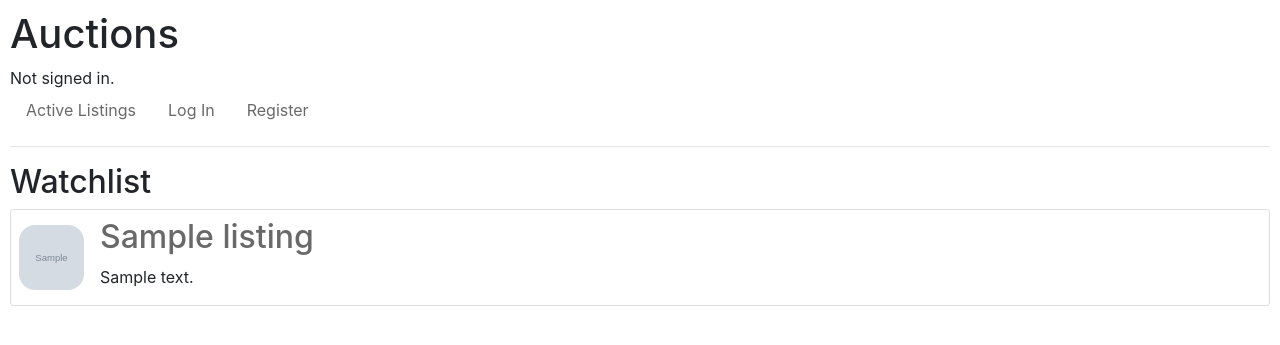
After one commit to mtmahe/commerce, a Django app: page /watchlist/ in a window 1280 px wide. The commit adds this page. Shown: the top 345 px of the page. Run offline with Django 3.2, Linux system fonts and the light colour scheme; tables that the repository leaves empty hold one stand-in row (values such as "Sample post"); grey boxes marked "Sample" are stand-in pictures; some libraries are stand-ins or nearby versions.

Commit message:
Added watchlist.html fixed watchlist toggle

```diff
--- a/auctions/models.py
+++ b/auctions/models.py
@@ -93,4 +93,7 @@ class Watchlist(models.Model):
     user = models.ForeignKey(User, on_delete=models.CASCADE, related_name="the_watcher")
 
     def __str__(self):
-        return f"{self.watcher.username} watching {self.listing.id}"
+        return f"{self.user.username} watching {self.listing.id}"
+
+    def get_absolute_url(self):
+        return reverse('watchlist-view', kwargs={'pk': self.pk})
--- a/auctions/templates/auctions/layout.html
+++ b/auctions/templates/auctions/layout.html
@@ -25,6 +25,9 @@
                     <a class="nav-link" href="{% url 'listing-create' %}">Create</a>
                 </li>
                 <li class="nav-item">
+                  <a class="nav-link" href="{% url 'watchlist-view' %}">Watchlist</a>
+                </li>
+                <li class="nav-item">
                     <a class="nav-link" href="{% url 'logout' %}">Log Out</a>
                 </li>
             {% else %}
--- /dev/null
+++ b/auctions/templates/auctions/watchlist.html
@@ -0,0 +1,16 @@
+{% extends "auctions/layout.html" %}
+
+{% block body %}
+    <h2>Watchlist</h2>
+    {% for watch in watches %}
+      <article class="media content-section">
+        <img class="index-image align-self-center" src="{{ watch.listing.image_url }}" alt="Item image.">
+        <div class="media-body listing-body">
+          <h2 class="article-title"><a href="listing/{{ watch.listing.pk }}">{{ watch.listing.title }}</a></h2>
+          <p>{{ watch.listing.description }}</p>
+        </div>
+      </article>
+    {% empty %}
+      <p>You aren't watching anything yet...</p>
+    {% endfor %}
+{% endblock %}
--- a/auctions/urls.py
+++ b/auctions/urls.py
@@ -7,7 +7,8 @@ urlpatterns = [
     path("login", views.login_view, name="login"),
     path("logout", views.logout_view, name="logout"),
     path("register", views.register, name="register"),
-    path("listing/<int:pk>/", views.listing, name='listing'),
+    path("listing/<int:pk>/", views.listing, name="listing"),
     path("listing/create/", ListingCreateView.as_view(), name="listing-create"),
-    path("listing/<int:pk>/close/", views.close_auction_view, name="listing-close")
+    path("listing/<int:pk>/close/", views.close_auction_view, name="listing-close"),
+    path("watchlist/", views.watchlist, name="watchlist-view")
 ]
--- a/auctions/views.py
+++ b/auctions/views.py
@@ -139,7 +139,7 @@ def listing(request, pk):
 
         # Or are they toggling watchlist?
         elif 'watch-button' in request.POST:
-            if not Watchlist.objects.filter(user=request.user):
+            if not Watchlist.objects.filter(user=request.user, listing=listing):
                 watchlist = Watchlist()
                 watchlist.listing = listing
                 watchlist.user = request.user
@@ -236,3 +236,22 @@ def close_auction_view(request, pk):
     return render(request, "auctions/close.html", {
         "pk": pk
     })
+
+
+def watchlist(request):
+    return render(request, "auctions/watchlist.html", {
+        "watches": Watchlist.objects.all()
+    })
+
+
+class WatchlistDetailView(LoginRequiredMixin, DetailView):
+    """ list our active posts """
+
+    model = Watchlist
+    template_name = 'auctions/watchlist.html'
+    context_object_name = 'listings'
+
+    def get_queryset(self):
+        the_user = request.user
+        print(user)
+        return Watchlist.objects.filter(user=the_user)
```
